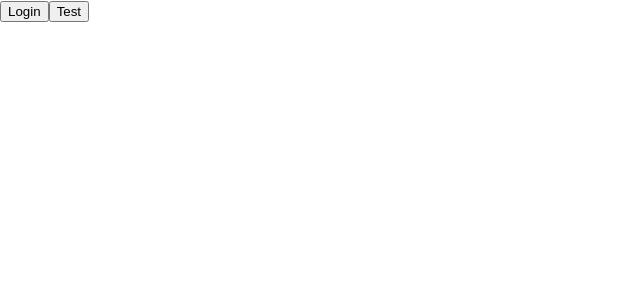
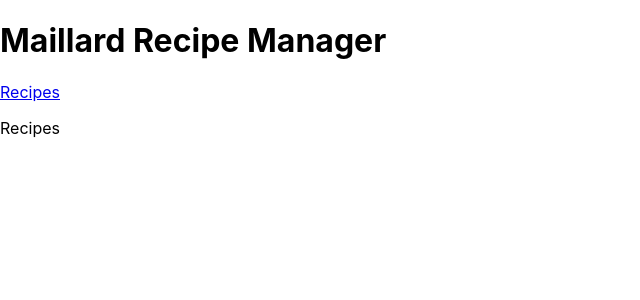
Before and after one commit to BenHunt17/maillard-frontend, a React (Create React App) app: page /recipes in a window 1280 px wide. Shown: the top 300 px of the page, without its empty margins (0-640 px from the left). Built offline with nearby package versions, Linux system fonts and the light colour scheme.

Commit message:
Frontend for login and initial routes

```diff
--- a/package.json
+++ b/package.json
@@ -6,9 +6,13 @@
     "@types/node": "^16.18.54",
     "@types/react": "^18.2.22",
     "@types/react-dom": "^18.2.7",
+    "localforage": "^1.10.0",
+    "match-sorter": "^6.3.1",
     "react": "^18.2.0",
     "react-dom": "^18.2.0",
+    "react-router-dom": "^6.16.0",
     "react-scripts": "5.0.1",
+    "sort-by": "^1.2.0",
     "typescript": "^4.9.5",
     "web-vitals": "^2.1.4"
   },
--- a/src/App.css
+++ /dev/null
@@ -1,38 +0,0 @@
-.App {
-  text-align: center;
-}
-
-.App-logo {
-  height: 40vmin;
-  pointer-events: none;
-}
-
-@media (prefers-reduced-motion: no-preference) {
-  .App-logo {
-    animation: App-logo-spin infinite 20s linear;
-  }
-}
-
-.App-header {
-  background-color: #282c34;
-  min-height: 100vh;
-  display: flex;
-  flex-direction: column;
-  align-items: center;
-  justify-content: center;
-  font-size: calc(10px + 2vmin);
-  color: white;
-}
-
-.App-link {
-  color: #61dafb;
-}
-
-@keyframes App-logo-spin {
-  from {
-    transform: rotate(0deg);
-  }
-  to {
-    transform: rotate(360deg);
-  }
-}
--- a/src/App.tsx
+++ b/src/App.tsx
@@ -1,34 +1,29 @@
-import "./App.css";
+import { useNavigate } from "react-router-dom";
+import { useAuth } from "./core/authentication/AuthProvider";
+import { useEffect } from "react";
 
-function App() {
-  const searchParams = new URLSearchParams(window.location.search);
-  const success = searchParams.get("success");
+export default function App() {
+  const { setAdminIsLoggedIn } = useAuth();
+  const navigate = useNavigate();
 
-  const login = async () => {
-    const response = await fetch(
-      `${process.env.REACT_APP_MAILLARD_API_BASE_URI}/auth/google/login`,
-      { credentials: "include" }
-    );
-    const data = await response.json();
-    window.location.href = data.url;
-  };
+  useEffect(() => {
+    fetch(`${process.env.REACT_APP_MAILLARD_API_BASE_URI}/auth/google/admin`, {
+      credentials: "include",
+    })
+      .then((response) => {
+        if (response.status === 401) {
+          setAdminIsLoggedIn(false);
+          navigate("/login");
+        } else {
+          setAdminIsLoggedIn(true);
+          navigate("/recipes");
+        }
+      })
+      .catch((_) => {
+        setAdminIsLoggedIn(false);
+        navigate("/login");
+      });
+  }, [navigate, setAdminIsLoggedIn]);
 
-  const test = () => {
-    fetch(`${process.env.REACT_APP_MAILLARD_API_BASE_URI}/test`, {
-      credentials: "include",
-    }).then((res) => {
-      console.log(res.json);
-    });
-  };
-
-  return (
-    <div>
-      <button onClick={login}>Login</button>
-      <button onClick={test}>Test</button>
-      {success === "true" && <p style={{ color: "green" }}>Success</p>}
-      {success === "false" && <p style={{ color: "red" }}>Failed</p>}
-    </div>
-  );
+  return <p>Loading</p>;
 }
-
-export default App;
--- /dev/null
+++ b/src/core/authentication/AuthProvider.tsx
@@ -0,0 +1,50 @@
+import React, { createContext, useContext, useState } from "react";
+
+interface AuthProviderProps {
+  children: React.ReactNode;
+}
+
+export function AuthProvider({ children }: AuthProviderProps) {
+  const [adminIsLoggedIn, setAdminIsLoggedIn] = useState(false);
+
+  const login = async () => {
+    const response = await fetch(
+      `${process.env.REACT_APP_MAILLARD_API_BASE_URI}/auth/google/login`,
+      { credentials: "include" }
+    );
+    const data = await response.json();
+    window.location.href = data.url;
+  };
+
+  const logout = async () => {
+    await fetch(
+      `${process.env.REACT_APP_MAILLARD_API_BASE_URI}/auth/google/logout`
+    );
+  };
+
+  return (
+    <AuthContext.Provider
+      value={{ adminIsLoggedIn, setAdminIsLoggedIn, login, logout }}
+    >
+      {children}
+    </AuthContext.Provider>
+  );
+}
+
+interface AuthContextType {
+  adminIsLoggedIn: boolean;
+  setAdminIsLoggedIn: (isadminIsLoggedIn: boolean) => void;
+  login: () => Promise<void>;
+  logout: () => Promise<void>;
+}
+
+const AuthContext = createContext<AuthContextType | undefined>(undefined);
+
+export function useAuth() {
+  const context = useContext(AuthContext);
+  if (context === undefined) {
+    throw new Error("useAuth must be used within an AuthProvider");
+  }
+
+  return context;
+}
--- /dev/null
+++ b/src/header/view/HeaderView.tsx
@@ -0,0 +1,17 @@
+import { NavLink, Outlet } from "react-router-dom";
+
+export default function HeaderView() {
+  return (
+    <>
+      <h1>Maillard Recipe Manager</h1>
+      <header>
+        <nav>
+          <NavLink to="/recipes">Recipes</NavLink>
+        </nav>
+      </header>
+      <main>
+        <Outlet />
+      </main>
+    </>
+  );
+}
--- a/src/index.tsx
+++ b/src/index.tsx
@@ -1,15 +1,39 @@
 import React from "react";
 import ReactDOM from "react-dom/client";
 import "./index.css";
+import reportWebVitals from "./reportWebVitals";
+import { AuthProvider } from "./core/authentication/AuthProvider";
+import {
+  Route,
+  RouterProvider,
+  createBrowserRouter,
+  createRoutesFromElements,
+} from "react-router-dom";
+import LoginController from "./login/controller/LoginController";
+import RecipeCollectionController from "./recipes/collection/controller/RecipeCollectionController";
+import HeaderView from "./header/view/HeaderView";
 import App from "./App";
-import reportWebVitals from "./reportWebVitals";
+
+const router = createBrowserRouter(
+  createRoutesFromElements(
+    <Route path="/">
+      <Route index element={<App />} />
+      <Route path="/login" element={<LoginController />} />
+      <Route element={<HeaderView />}>
+        <Route path="/recipes" element={<RecipeCollectionController />} />
+      </Route>
+    </Route>
+  )
+);
 
 const root = ReactDOM.createRoot(
   document.getElementById("root") as HTMLElement
 );
 root.render(
   <React.StrictMode>
-    <App />
+    <AuthProvider>
+      <RouterProvider router={router} />
+    </AuthProvider>
   </React.StrictMode>
 );
 
--- /dev/null
+++ b/src/login/controller/LoginController.tsx
@@ -0,0 +1,12 @@
+import { useNavigate } from "react-router-dom";
+import { useAuth } from "../../core/authentication/AuthProvider";
+import LoginView from "../view/LoginView";
+
+export default function LoginController() {
+  const { login } = useAuth();
+  const navigate = useNavigate();
+
+  const handleGuestUser = () => navigate("/recipes");
+
+  return <LoginView handleLogin={login} handleGuestUser={handleGuestUser} />;
+}
--- /dev/null
+++ b/src/login/view/LoginView.tsx
@@ -0,0 +1,17 @@
+interface LoginViewProps {
+  handleLogin: () => void;
+  handleGuestUser: () => void;
+}
+
+export default function LoginView({
+  handleLogin,
+  handleGuestUser,
+}: LoginViewProps) {
+  return (
+    <>
+      <h1>Maillard Recipe Manager</h1>
+      <button onClick={handleLogin}>Sign In As Admin</button>
+      <button onClick={handleGuestUser}>Continue As Guest</button>
+    </>
+  );
+}
--- /dev/null
+++ b/src/recipes/collection/controller/RecipeCollectionController.tsx
@@ -0,0 +1,5 @@
+import RecipeCollectionView from "../view/RecipeCollectionView";
+
+export default function RecipeCollectionController() {
+  return <RecipeCollectionView />;
+}
--- /dev/null
+++ b/src/recipes/collection/view/RecipeCollectionView.tsx
@@ -0,0 +1,7 @@
+import { useAuth } from "../../../core/authentication/AuthProvider";
+
+export default function RecipeCollectionView() {
+  const { adminIsLoggedIn } = useAuth();
+  console.log("meh", adminIsLoggedIn);
+  return <p>Recipes</p>;
+}
```
Also changed, not shown: 1 other file (tests, documents, lock files or other folders).
